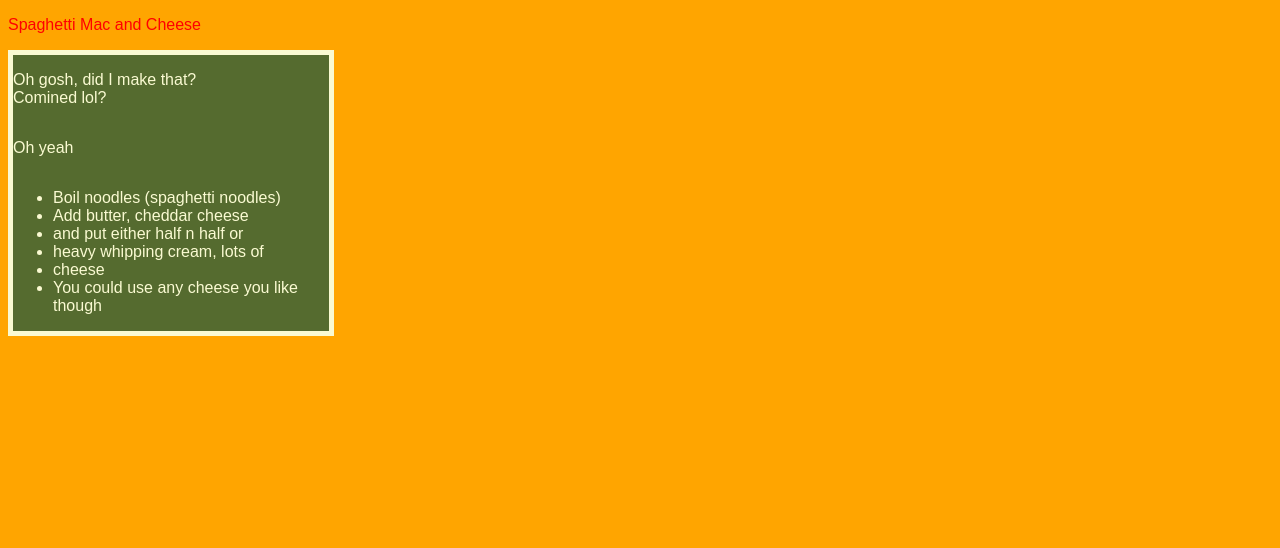
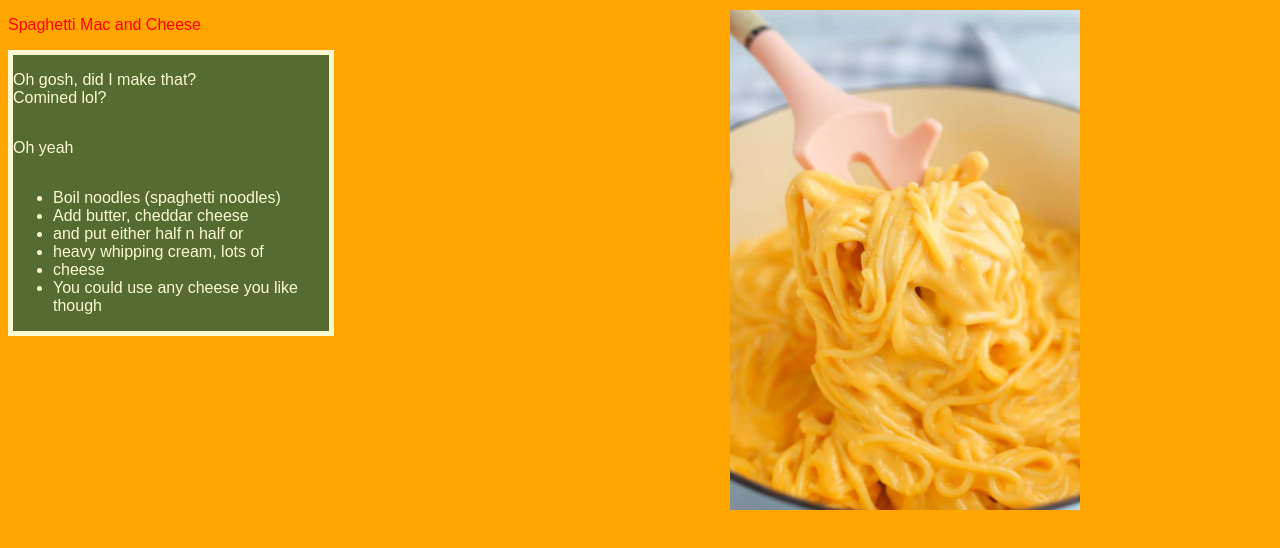
Before and after one commit to addymarsh/spaghetti-mac-and-cheese, a plain HTML site: page index.html in a window 1280 px wide. Drawn offline with Linux system fonts and the light colour scheme.

Commit message:
added photo

```diff
--- a/index.html
+++ b/index.html
@@ -24,7 +24,7 @@
 			</ul> </div> </div>
 			</p>
 
-			<p>
+			<img src="smc.jpg"></img>
 
 
 
--- a/style.css
+++ b/style.css
@@ -5,21 +5,16 @@
 
 .two{
 	height: 30%;
-
-
-
-
 }
 
 .three{
 	height: 20%;
-
 }
 
 .four{
 	height: 50%;
+}
 
-}
 .bod{
 	color: lightgoldenrodyellow;
 	display: flex;
@@ -33,3 +28,11 @@
 body {
 	background-color: orange;
 }
+
+img {
+	height: 500px;
+	width: 350px;
+	position: fixed ;
+	top: 10px;
+	right: 200px;
+}
```
Also changed, not shown: smc.jpg (added).
